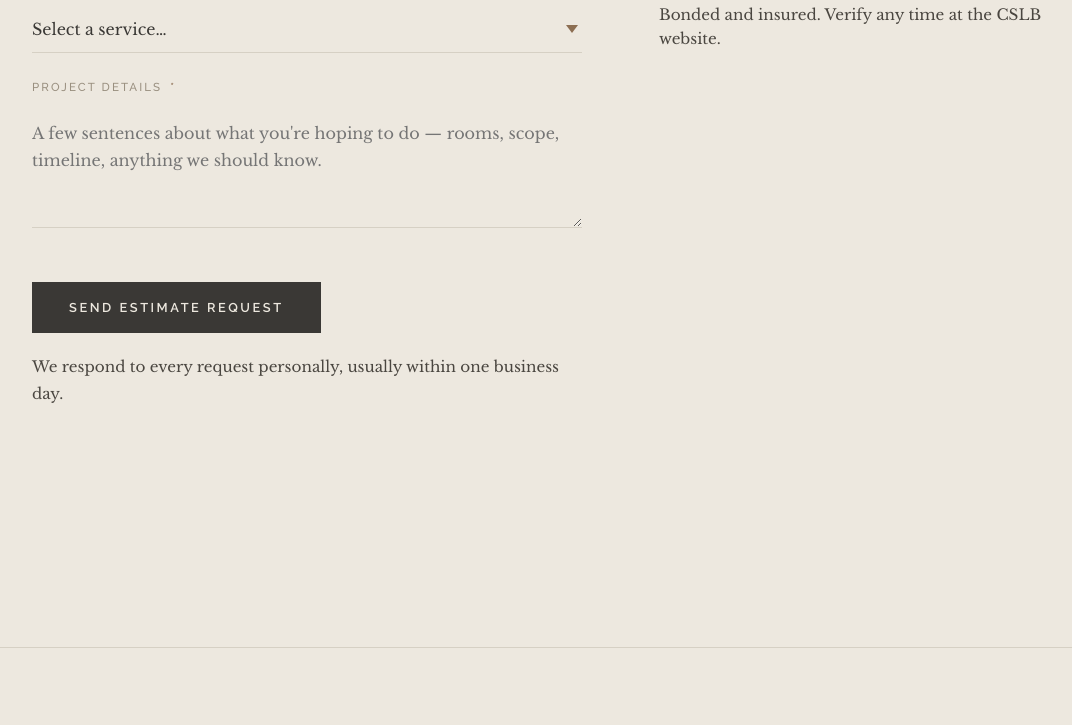
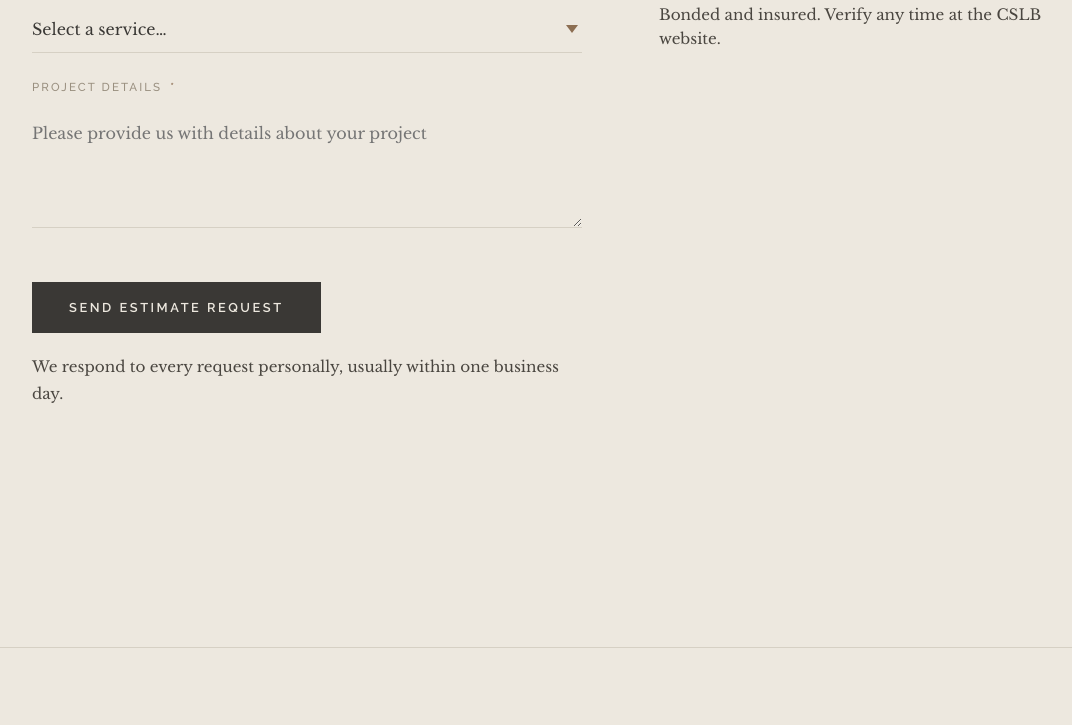
Before and after one commit to Estoria-Abraham/estoria-website, a website: page contact.html in a window 1280 px wide. Shown: the part 1046-1771 px from the top of the page, without its empty margins (98-1170 px from the left). Drawn offline with nearby package versions, Linux system fonts and the light colour scheme; a web font is replaced by a local one.

Commit message:
Simplify project details placeholder text

```diff
--- a/contact.html
+++ b/contact.html
@@ -133,7 +133,7 @@
 
             <div class="form-group">
               <label for="message">Project Details <span class="req">*</span></label>
-              <textarea id="message" name="message" class="form-control" placeholder="A few sentences about what you're hoping to do — rooms, scope, timeline, anything we should know." required></textarea>
+              <textarea id="message" name="message" class="form-control" placeholder="Please provide us with details about your project" required></textarea>
               <div class="form-error">Please share a few details about your project (at least 10 characters).</div>
             </div>
 
```
